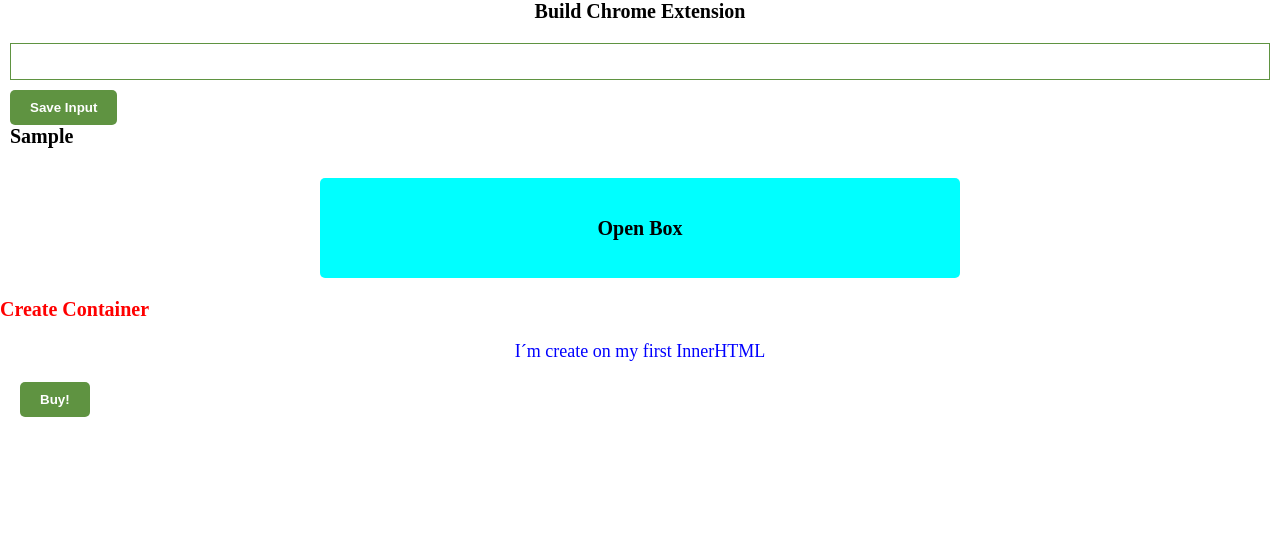
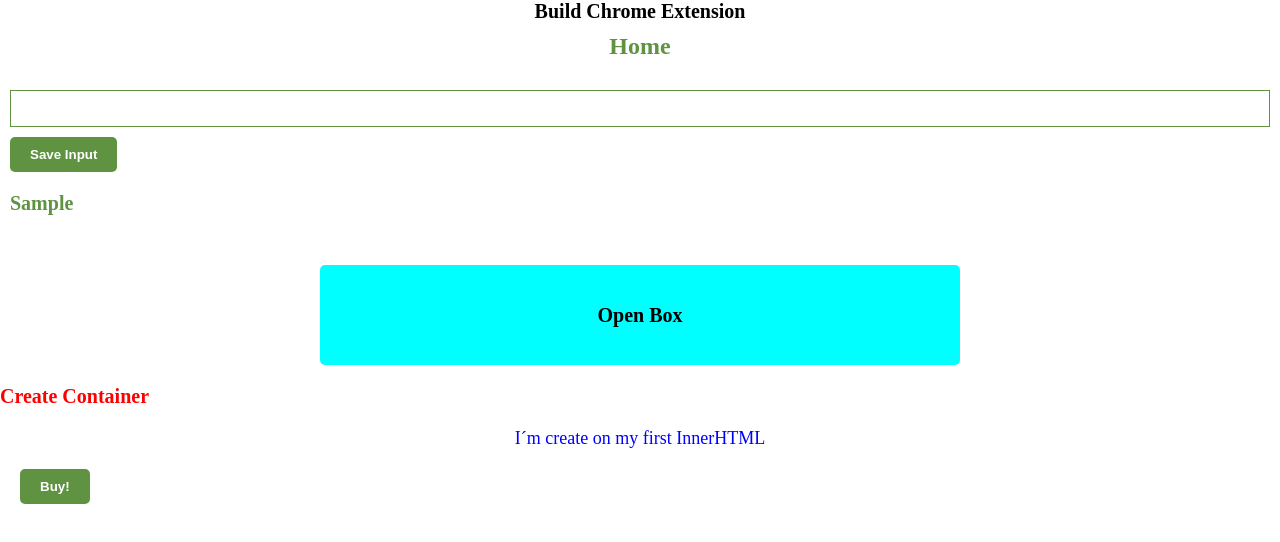
Before and after one commit to Christiano0407/Course--Javascript__Two, a website: page chromeExtension/chrome.html in a window 1280 px wide. Both pictures are taken after typing "Sample" into the empty fields and a click on the button "Save Input". Drawn offline with Linux system fonts and the light colour scheme.

Commit message:
deployment

```diff
--- a/chromeExtension/appChrome.js
+++ b/chromeExtension/appChrome.js
@@ -50,15 +50,22 @@
      /*    ulEl.append(li);  */
 
         // 3 ) == extra forma ==
-        listItem += `<li>${myLeads[i]}</li>`;
+        // < ==== Se llama TEMPLATE STRING = `${}` === >
+        listItem += `<li>
+                        <a href="${myLeads[i]}"  target="_blank">${myLeads[i]}</a>
+                     </li>`;
+        //listItem += "<li><a target='_blank' href='" + myLeads[i] + "'>" + myLeads[i] + "</a></li>"
+        console.log(listItem);
         ulEl.innerHTML = listItem;
         ulEl.style.fontSize = `20px`;
         ulEl.style.fontWeight = "700";
-
+        ulEl.style.margin = `20px 0`;
     }
 
 };
  // > append() === El Element.append()método inserta un conjunto de Nodeobjetos u DOMStringobjetos después del último hijo de Element. DOMStringlos objetos se insertan como Textnodos equivalentes . ====
+
+ // = Deployment =
 
 console.groupEnd();
 
--- a/chromeExtension/chrome.html
+++ b/chromeExtension/chrome.html
@@ -8,7 +8,7 @@
     <link rel="preconnect" href="https://fonts.gstatic.com" crossorigin>
     <link href="https://fonts.googleapis.com/css2?family=Oswald:wght@400;500;700&display=swap" rel="stylesheet">
     <link rel="stylesheet" href="../chromeExtension/chromeCSS.css">
-    <title>Document</title>
+    <title>Chrome Extension | Javascript Course | Vanilla Jst</title>
 </head>
 <body>
 
@@ -16,6 +16,7 @@
         <h1>Build Chrome Extension</h1>
 
         <section class="container">
+            <h1>Home</h1>
             <input type="text" id="input-el">
             <button id="input-btn">Save Input</button>
           <!--   Crear una lista desordenada -->
--- a/chromeExtension/chromeCSS.css
+++ b/chromeExtension/chromeCSS.css
@@ -18,6 +18,7 @@
 a {
     text-decoration: none;
     cursor: pointer;
+    color: #5f9341;
 }
 img {
     background-size: cover;
@@ -40,6 +41,11 @@
     width: 100%;
     margin: 0 auto;
     padding: 10px;
+}
+.container h1 {
+    margin-bottom: 2rem;
+    color: #5f9341;
+    font-size: 2.4rem;
 }
 input {
     width: 100%;
```
